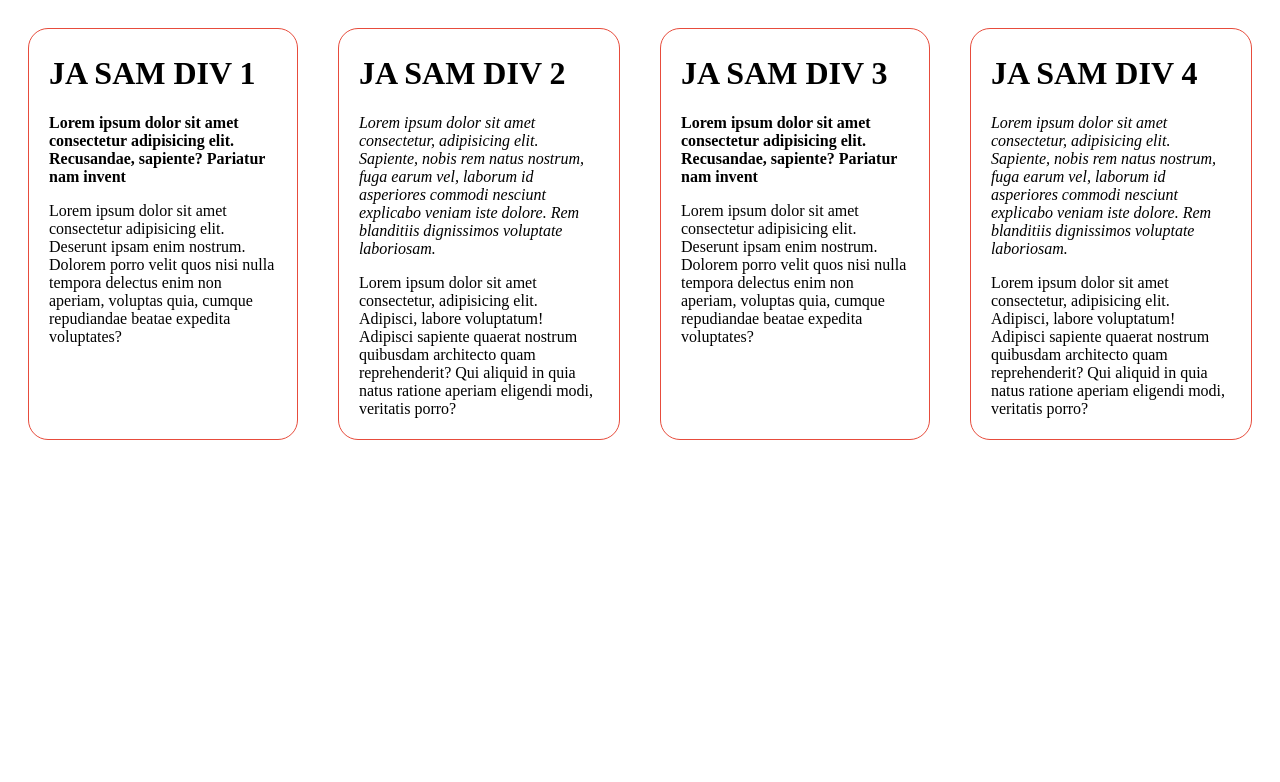
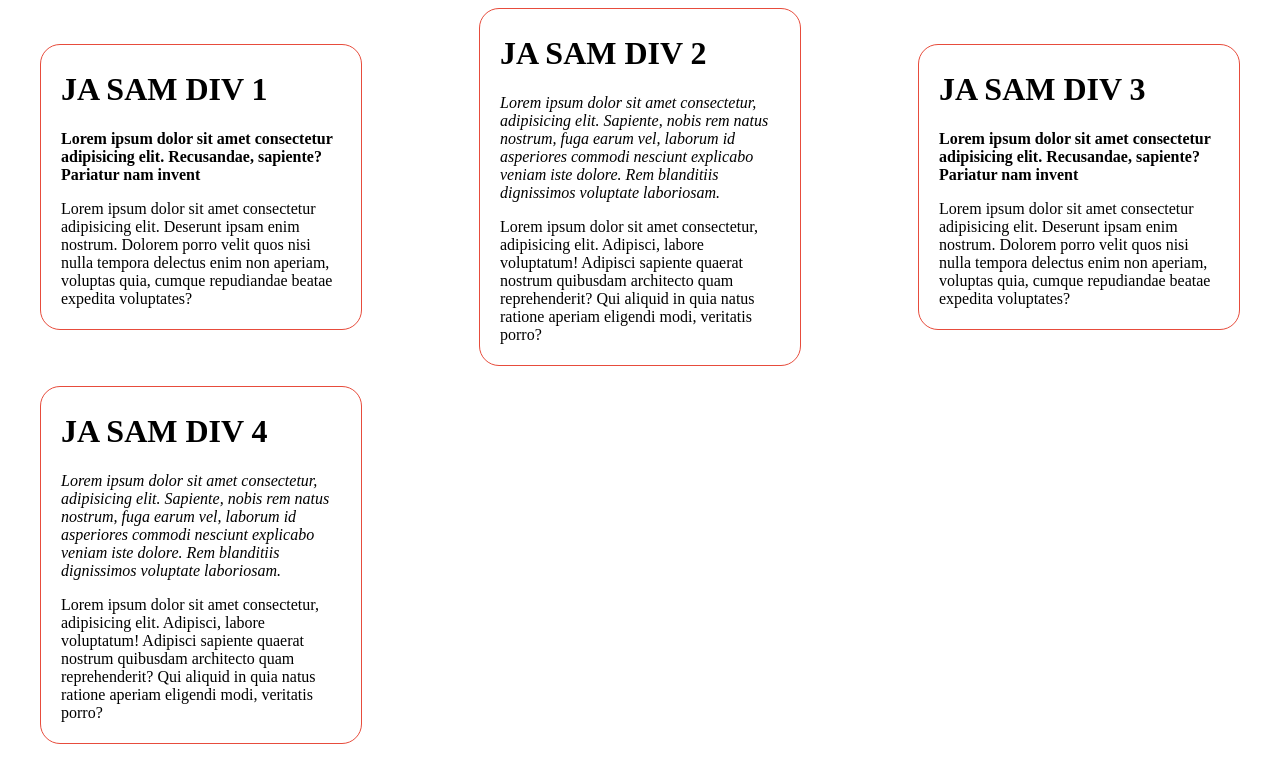
Before and after one commit to 7DevianT7/AleksaDesnica, a plain HTML site: page index.html in a window 1280 px wide. Drawn offline with Linux system fonts and the light colour scheme.

Commit message:
Update style.css

```diff
--- a/css/style.css
+++ b/css/style.css
@@ -1,9 +1,14 @@
 .container {
     display: flex;
-    justify-content: center;
+    justify-content: space-between;
+    align-items: center;
+    flex-wrap: wrap;
+    max-width: 1200px;
+    margin: 0 auto;
 }
 
 .bojan {
+    width: calc(25% - 20px); /* 25% širine sa malo razmaka između */
     background-size: cover;
     background-attachment: fixed;
     background-clip: padding-box;
@@ -11,12 +16,11 @@
     border: 1px solid #e74c3c;
     border-radius: 20px;
     padding: 5px 20px;
-    max-width: 80%;
-    margin: 20px;
+    margin-bottom: 20px;
 }
 
 @media only screen and (max-width: 600px) {
     .bojan {
-        max-width: 90%;
+        width: calc(50% - 20px); /* 50% širine za mobilne uređaje */
     }
 }
```
